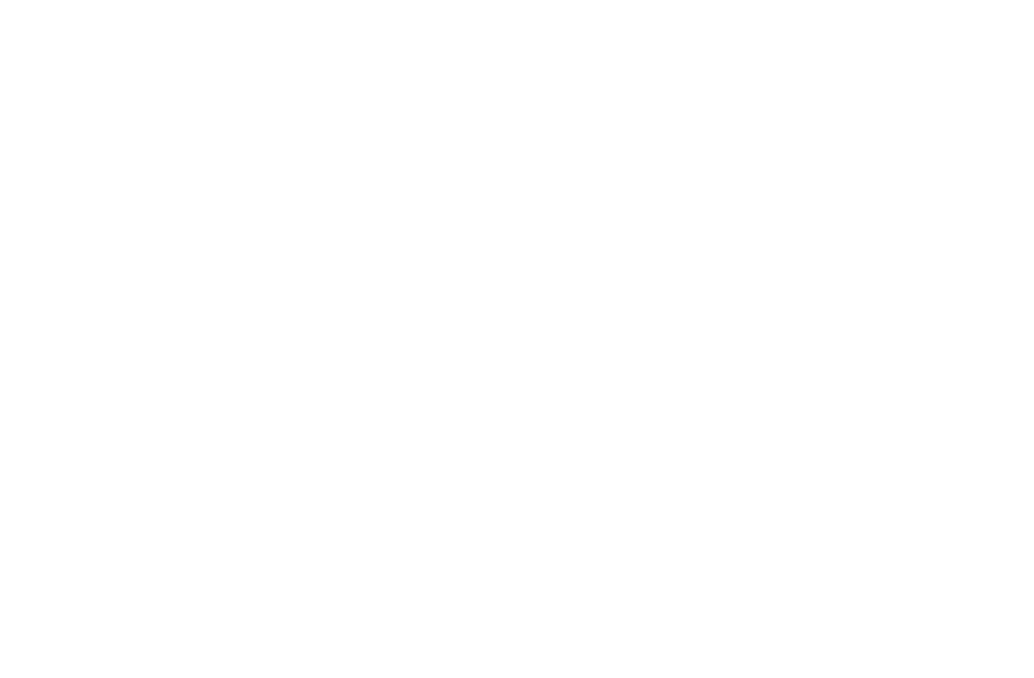
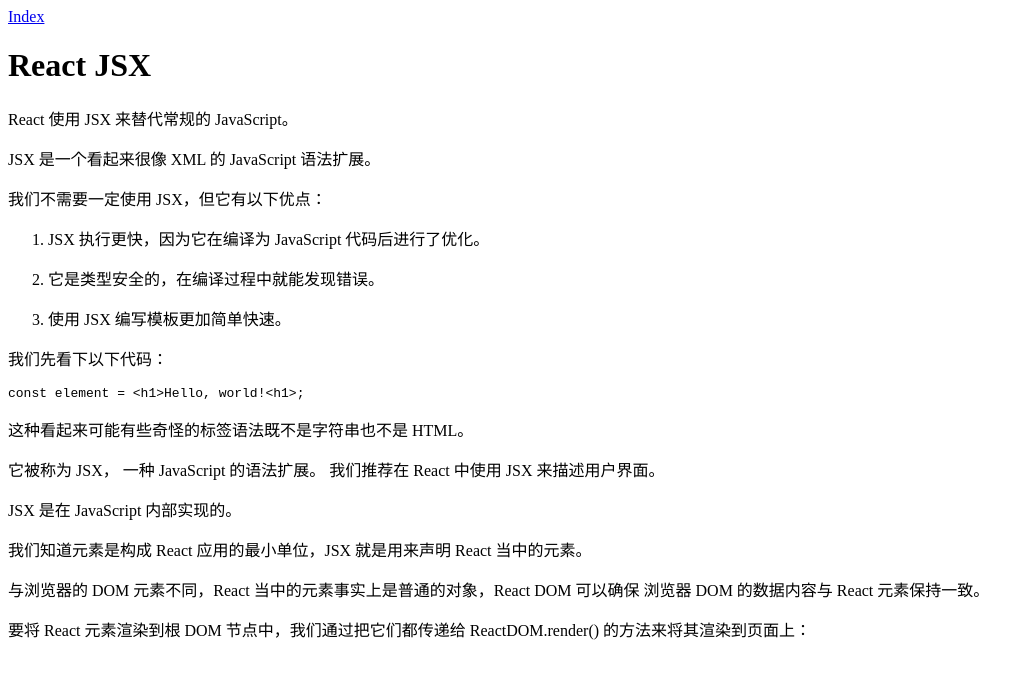
Before and after one commit to alexkkm/React, a React (Create React App) app: page /JSX in a window 1280 px wide. Shown: the top 678 px of the page, without its empty margins (0-1034 px from the left). Built offline with nearby package versions, Linux system fonts and the light colour scheme.

Commit message:
complete JSX and component

```diff
--- a/public/index.html
+++ b/public/index.html
@@ -3,7 +3,7 @@
 
 <head>
   <meta charset="utf-8" />
-  <title>React App</title>
+  <title>React Title</title>
 </head>
 
 <body>
--- /dev/null
+++ b/src/features/JSX.jsx
@@ -0,0 +1,54 @@
+import { Component } from "react";
+import { BrowserRouter as Router, Route, Link } from "react-router-dom";
+import Index from '../index'
+
+class JSX extends Component {
+    render(){
+        return(
+        <div id="JSX" className="page">
+
+            <Router>
+            <Route exact path="/" component={Index}>
+            </Route>
+            </Router>
+
+            <div>
+                <Link to="/Index">Index</Link>
+            </div>
+            <ContentOfJSX />
+        </div>
+        );
+  }
+}
+
+export default JSX;
+
+class ContentOfJSX extends Component {
+        render(){
+            return(
+                <div>
+                    <h1>React JSX</h1>
+                    <p>React 使用 JSX 来替代常规的 JavaScript。</p>
+                    <p>JSX 是一个看起来很像 XML 的 JavaScript 语法扩展。</p>
+                    <p>我们不需要一定使用 JSX，但它有以下优点：</p>
+                    <ol>
+                        <li><p>JSX 执行更快，因为它在编译为 JavaScript 代码后进行了优化。</p></li>
+                        <li><p>它是类型安全的，在编译过程中就能发现错误。</p></li>
+                        <li><p>使用 JSX 编写模板更加简单快速。</p></li>
+                    </ol>
+                    <p>我们先看下以下代码：</p>
+                    <pre>
+                        <code>
+                            const element = &lt;h1&gt;Hello, world!&lt;h1&gt;;
+                        </code>
+                    </pre>
+                    <p>这种看起来可能有些奇怪的标签语法既不是字符串也不是 HTML。</p>
+                    <p>它被称为 JSX， 一种 JavaScript 的语法扩展。 我们推荐在 React 中使用 JSX 来描述用户界面。</p>
+                    <p>JSX 是在 JavaScript 内部实现的。</p>
+                    <p>我们知道元素是构成 React 应用的最小单位，JSX 就是用来声明 React 当中的元素。</p>
+                    <p>与浏览器的 DOM 元素不同，React 当中的元素事实上是普通的对象，React DOM 可以确保 浏览器 DOM 的数据内容与 React 元素保持一致。</p>
+                    <p>要将 React 元素渲染到根 DOM 节点中，我们通过把它们都传递给 ReactDOM.render() 的方法来将其渲染到页面上：</p>
+                </div>
+            );
+    }
+}
--- /dev/null
+++ b/src/features/compoents.jsx
@@ -0,0 +1,59 @@
+import { Component } from "react";
+import { BrowserRouter as Router, Route, Link } from "react-router-dom";
+import Index from '../index'
+
+class ComponentPage extends Component {
+    render(){
+        return(
+            <div id="CompoentPage" className="page">
+
+            <Router>
+            <Route exact path="/" component={Index}>
+            </Route>
+            </Router>
+
+            <div>
+                <Link to="/Index">Index</Link>
+            </div>
+            <ContentOfComponentPage />
+        </div>
+        );
+  }
+}
+
+export default ComponentPage;
+
+class ContentOfComponentPage extends Component{
+    render(){
+        return(
+            <div>
+                <Foo />
+            </div>
+        );
+    }
+}
+
+
+//Multiple Component
+    function Foo(){
+        return(
+            <div>
+                <Car name="Tom"/>
+                <Count result="2"/>
+            </div>
+        )
+    }
+
+    //Class Component
+    class Car extends Component {
+        render() {
+          return <h2>Hi, I am a Car!</h2>;
+        }
+      }
+    //Functional Component
+    function Count(number){
+        return(
+            <p>{number.result}</p>
+        );
+
+    }
--- a/src/index.jsx
+++ b/src/index.jsx
@@ -3,12 +3,13 @@
 import { BrowserRouter as Router, Route, Link } from "react-router-dom";
 
 import RoutePage from "./route/routepage";
-
+import JSX from "./features/JSX";
+import ComponentPage from "./features/compoents";
 
 class Index extends Component{
     render(){
         return(
-            <div id="Index">
+            <div id="Index" className="page">
 
                 <div className="route">
                     <div>
@@ -17,6 +18,18 @@
                 </div>
 
                 <h1>Index Page</h1>
+
+                <h2>Finished Features:</h2>
+                <ol>
+                <li>Route</li>
+                </ol>
+
+                <h2>Features that developing:</h2>
+                <ol>
+                <li>State</li>
+                <li><Link to="/JSX">JSX</Link></li>
+                <li><Link to="/ComponentPage">ComponentPage</Link></li>
+                </ol>
 
             </div>
         )
@@ -34,6 +47,10 @@
         </Route>
         <Route path="/RoutePage" component={RoutePage}>
         </Route>
+        <Route path="/JSX" component={JSX}>
+        </Route>
+        <Route path="/ComponentPage" component={ComponentPage}>
+        </Route>
     </Router>
   );
 }
```
